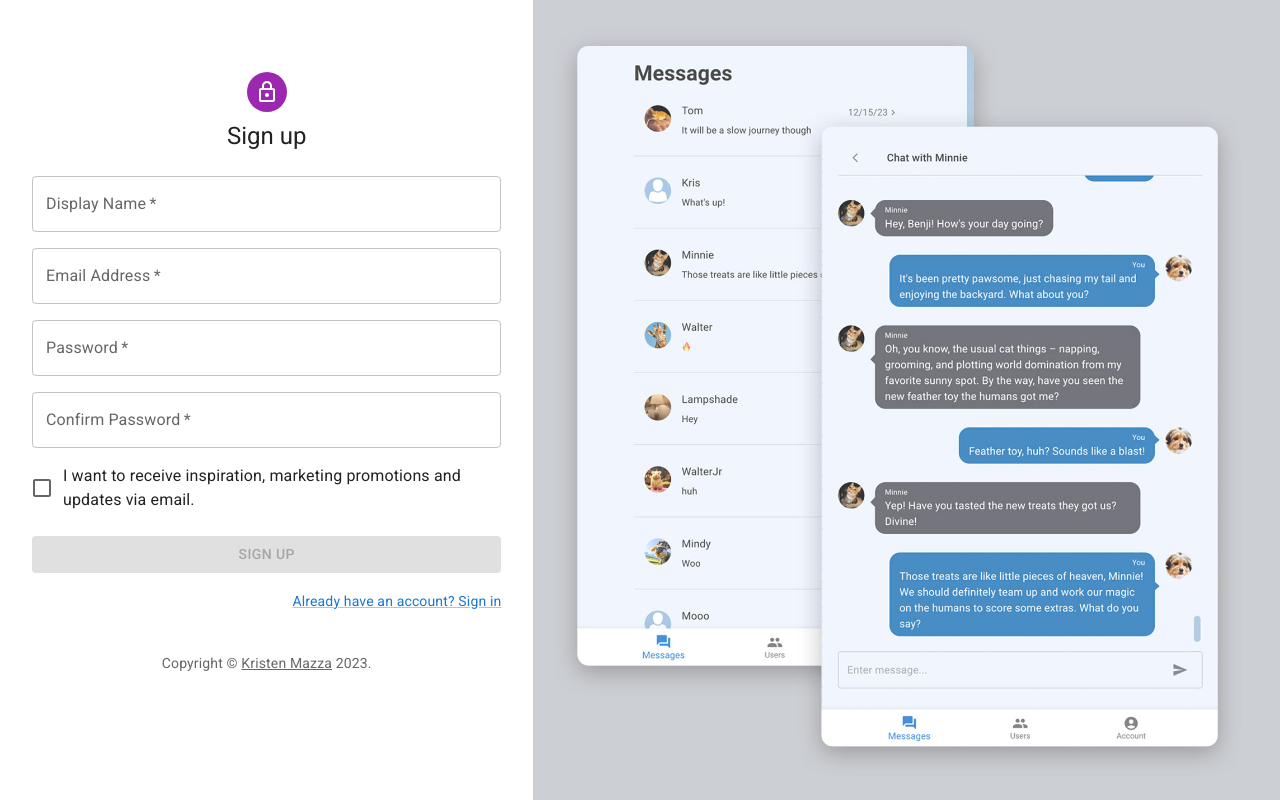
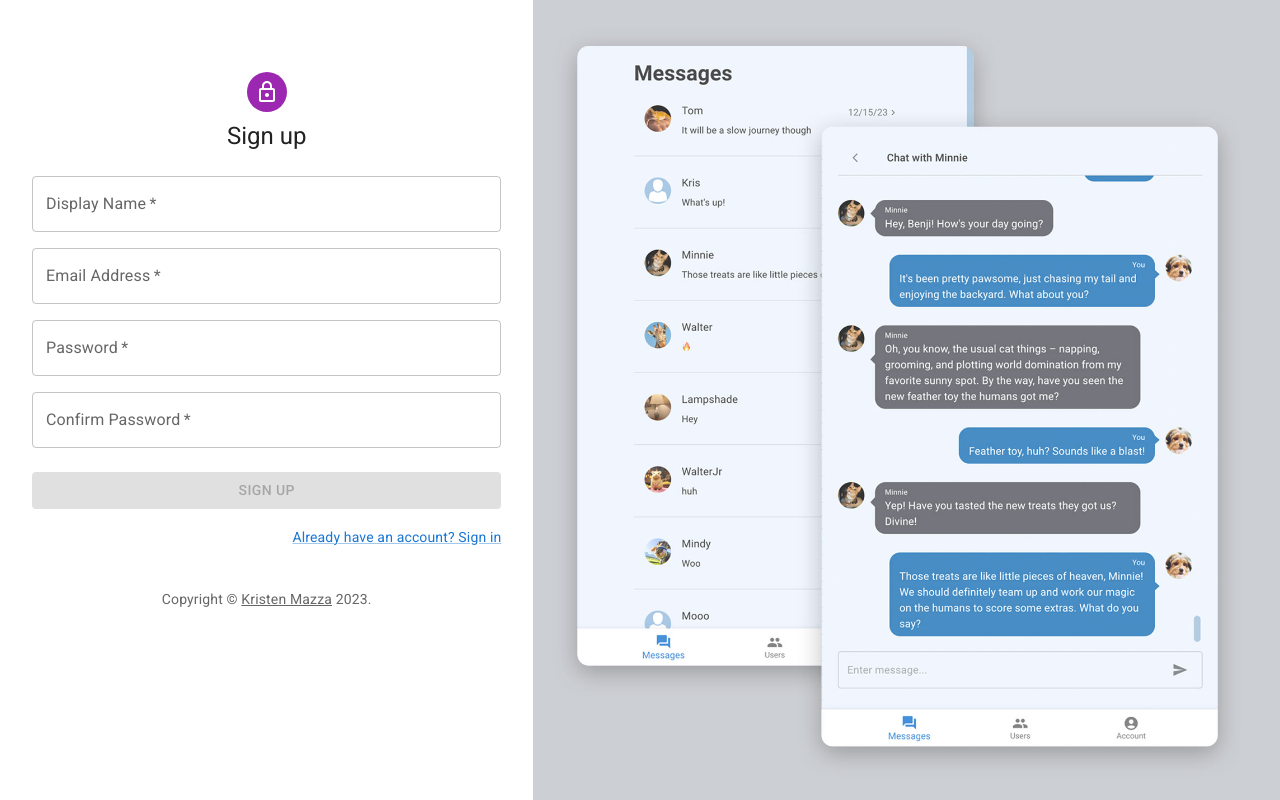
Before and after one commit to kristenmazza/messaging-app-frontend, a React (Vite) app: page /register in a window 1280 px wide. Built offline with nearby package versions, Linux system fonts and the light colour scheme.

Commit message:
Remove checkbox

```diff
--- a/src/components/Register.tsx
+++ b/src/components/Register.tsx
@@ -299,14 +299,6 @@
                         Must match the first password input field.
                       </p>
                     </Grid>
-                    <Grid item xs={12}>
-                      <FormControlLabel
-                        control={
-                          <Checkbox value='allowExtraEmails' color='primary' />
-                        }
-                        label='I want to receive inspiration, marketing promotions and updates via email.'
-                      />
-                    </Grid>
                   </Grid>
 
                   <p
```
